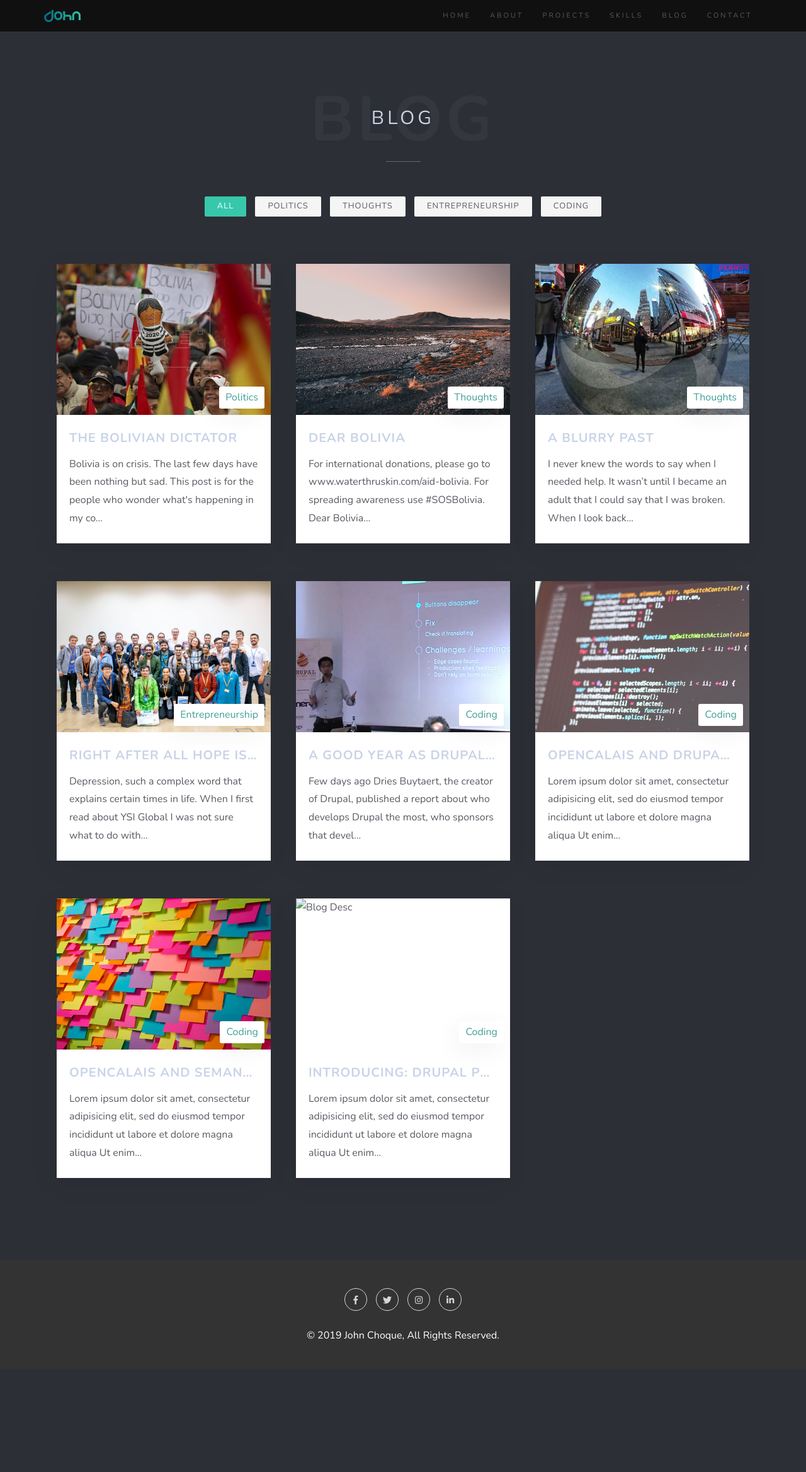
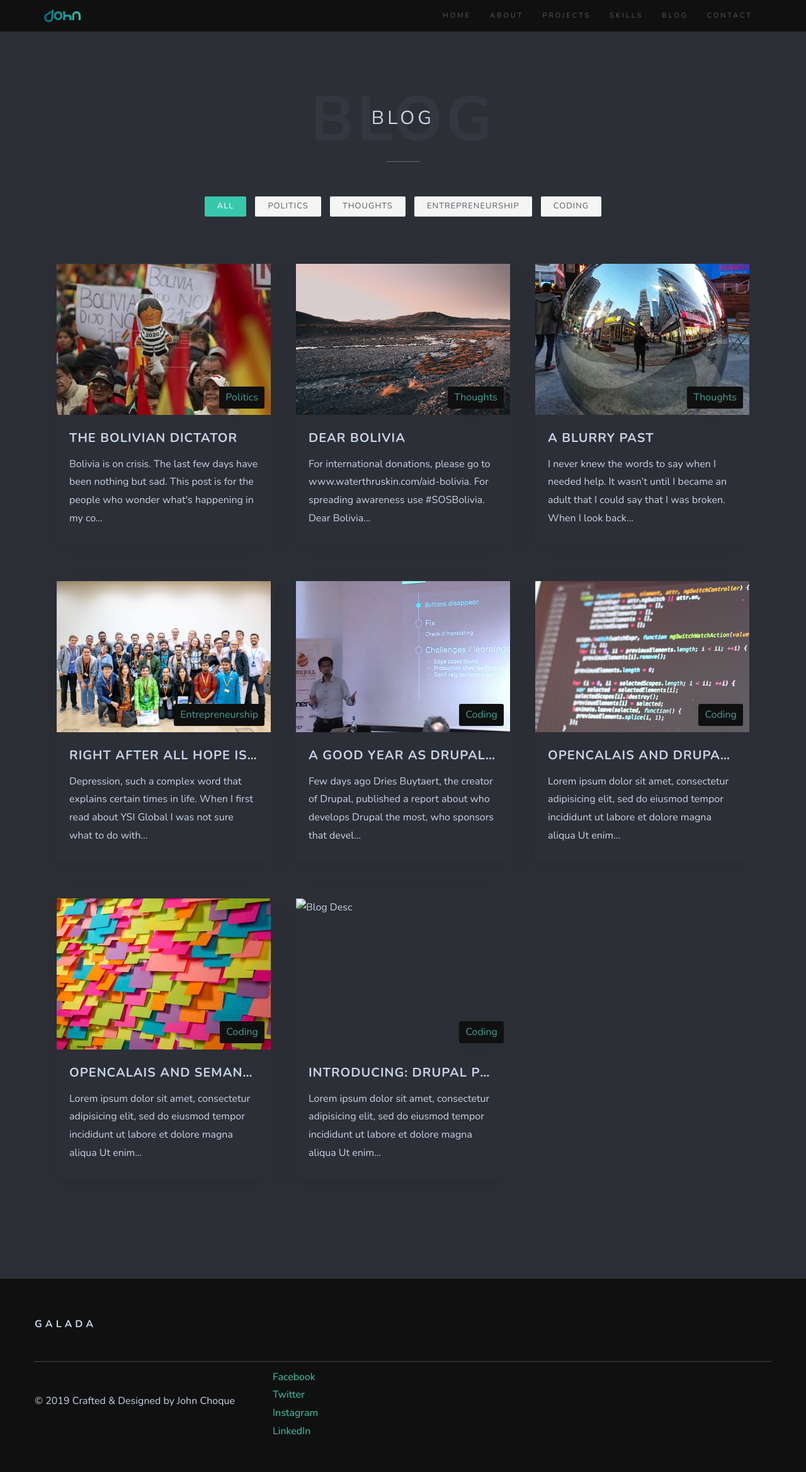
Before and after one commit to thethoughtfulmillennial/thethoughtfulmillennial.github.io, a Jekyll site: the page built from blog.html, in a window 1280 px wide. Shown: the whole page at 63% size. Built offline with Jekyll 4.4.1, drawn with Linux system fonts in a browser that asks for light colours; a script that is not in the unit is left out; before the commit the page ends 2175 px from its top, so only the background shows below that.

Commit message:
Updating footer and styles.

```diff
--- a/_includes/footer.html
+++ b/_includes/footer.html
@@ -1,34 +1,30 @@
 <!-- Footer start -->
-
-<footer id="footer">
+<footer class="footer">
 	<div class="container">
 		<div class="row">
-
-			<div class="col-sm-12">
-
-				<ul class="social-links">
-					{% if site.facebook_username %}
-						<li><a href="https://www.facebook.com/{{ site.facebook_username }}" class="wow fadeInUp" target="_blank"><i class="fab fa-facebook-f"></i></a></li>
-					{% endif %}
-					{% if site.twitter_username %}
-						<li><a href="https://twitter.com/{{ site.twitter_username }}" class="wow fadeInUp" data-wow-delay=".1s" target="_blank"><i class="fab fa-twitter"></i></a></li>
-					{% endif %}
-					{% if site.instagram_username %}
-						<li><a href="https://www.instagram.com/{{ site.instagram_username }}" class="wow fadeInUp" data-wow-delay=".2s" target="_blank"><i class="fab fa-instagram"></i></a></li>
-					{% endif %}
-					{% if site.linkedin_username %}
-						<li><a href="https://www.linkedin.com/in/{{ site.linkedin_username }}" class="wow fadeInUp" data-wow-delay=".3s" target="_blank"><i class="fab fa-linkedin-in"></i></a></li>
-					{% endif %}
-				</ul>
-
-				<p class="copyright">
-					© 2019 John Choque, All Rights Reserved.
-				</p>
-
+			<div class="col col-12">
+				<div class="footer-top">
+					<h2 class="logo-title">
+						<a href="/galada/" class="logo-text">Galada</a>
+					</h2>
+					<div class="top"><i class="ion ion-ios-arrow-up"></i></div>
+				</div>
+				<div class="footer-bottom">
+					<div class="copyright">
+						<p>© 2019 Crafted &amp; Designed by John Choque</p>
+					</div>
+					<div class="footer-social">
+						<ul class="list-reset">
+							<li><a href="https://www.facebook.com/{{ site.facebook_username }}">Facebook</a></li>
+							<li><a href="hhttps://twitter.com/{{ site.twitter_username }}">Twitter</a></li>
+							<li><a href="https://www.instagram.com/{{ site.instagram_username }}">Instagram</a></li>
+							<li><a href="https://www.linkedin.com/in/{{ site.linkedin_username }}">LinkedIn</a></li>
+						</ul>
+					</div>
+				</div>
 			</div>
-
-		</div><!-- .row -->
-	</div><!-- .container -->
+		</div>
+	</div>
 </footer>
 
 <!-- Footer end -->
--- a/assets/css/style.css
+++ b/assets/css/style.css
@@ -1070,7 +1070,7 @@ figure {
 }
 
 .side-image-text {
-	background: #fff;
+	background-color: #2C2F36;
 	padding: 100px 60px 50px;
 }
 
@@ -1151,13 +1151,12 @@ figure {
 }
 
 .blogList {
-	background: #fff none repeat scroll 0 0;
     position: relative;
     max-width: 340px;
     margin: 30px auto;
     box-shadow: -6px 10px 40px rgba(0,0,0,0.06);
     display: block;
-    color: #5b5963 !important;
+    color: #C9D3E7;
     transition: all 0.3s ease 0s;
     position: relative;
     font-size: inherit;
@@ -1182,7 +1181,7 @@ figure {
     position: absolute;
     right: 10px;
     bottom: 10px;
-    background: #fff;
+    background: #101010;
     padding: 3px 10px;
     border-radius: 3px;
     box-shadow: -6px 10px 40px rgba(0,0,0,0.06);
@@ -1192,7 +1191,6 @@ figure {
 }
 
 .blogList:hover {
-	margin-top: 25px;
 }
 
 .blogList:hover .blogList-img span {
@@ -1415,47 +1413,45 @@ figure {
 *  10. Footer
 /* ---------------------------------------------- */
 
-#footer {
-	text-align: center;
-	padding: 40px 0;
-	color: #FFF;
-	background: #333
-}
-
-.copyright {
-	margin: 0;
-}
-
-.social-links {
-	list-style: none;
-	padding: 0;
-	margin: 0 0 20px;
-}
-
-.social-links li {
-	display: inline-block;
-	margin: 5px;
-}
-
-.social-links a {
-	width: 36px;
-	height: 36px;
-	display: block;
-	line-height: 37px;
-	text-align: center;
-	border: 1px solid rgba(255, 255, 255, .8);
-	-webkit-border-radius: 50%;
-	-moz-border-radius: 50%;
-	border-radius: 50%;
-	font-size: 14px;
-	color: rgba(255, 255, 255, .8);
-}
-
-.social-links a:hover {
-	border: 1px solid rgba(255, 255, 255, .5);
-	color: rgba(255, 255, 255, .5);
-}
-
+.footer {
+	padding: 50px 0;
+    margin-top: 30px;
+    background: #101010;
+}
+
+.footer-top {
+    display: flex;
+    justify-content: space-between;
+    align-items: center;
+    padding-bottom: 15px;
+    margin-bottom: 10px;
+    border-bottom: 1px solid #3E4250;
+}
+
+.footer-top .logo-text {
+    font-size: 16px;
+    font-weight: 700;
+    line-height: 16px;
+    text-transform: uppercase;
+    letter-spacing: 5px;
+    color: #C9D3E7;
+}
+
+.footer-bottom {
+    display: flex;
+    align-items: center;
+    flex-wrap: wrap;
+}
+
+.footer-bottom .copyright {
+    margin-right: 60px;
+}
+
+.list-reset {
+    list-style-type: none;
+    margin: 0;
+    padding: 0;
+}
 
 /* ---------------------------------------------- /*
 *  11. Scroll to top
```
